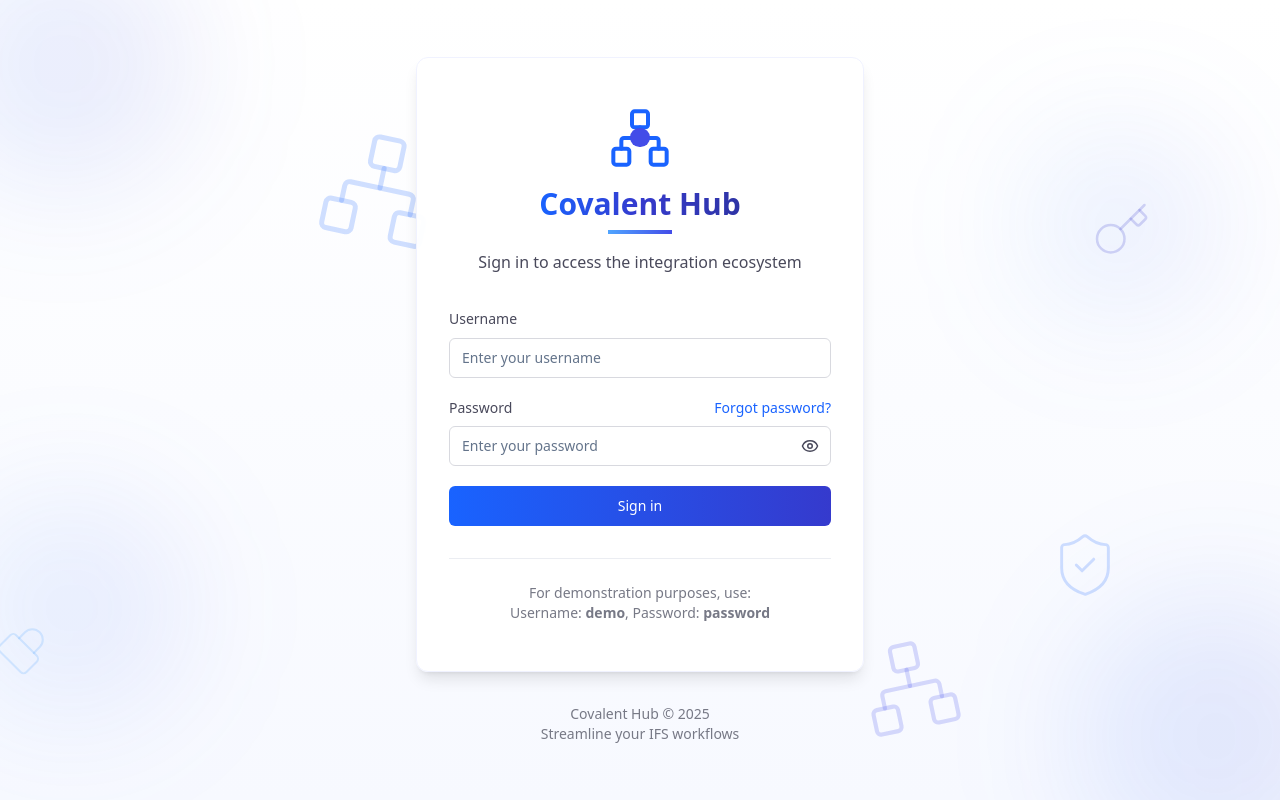
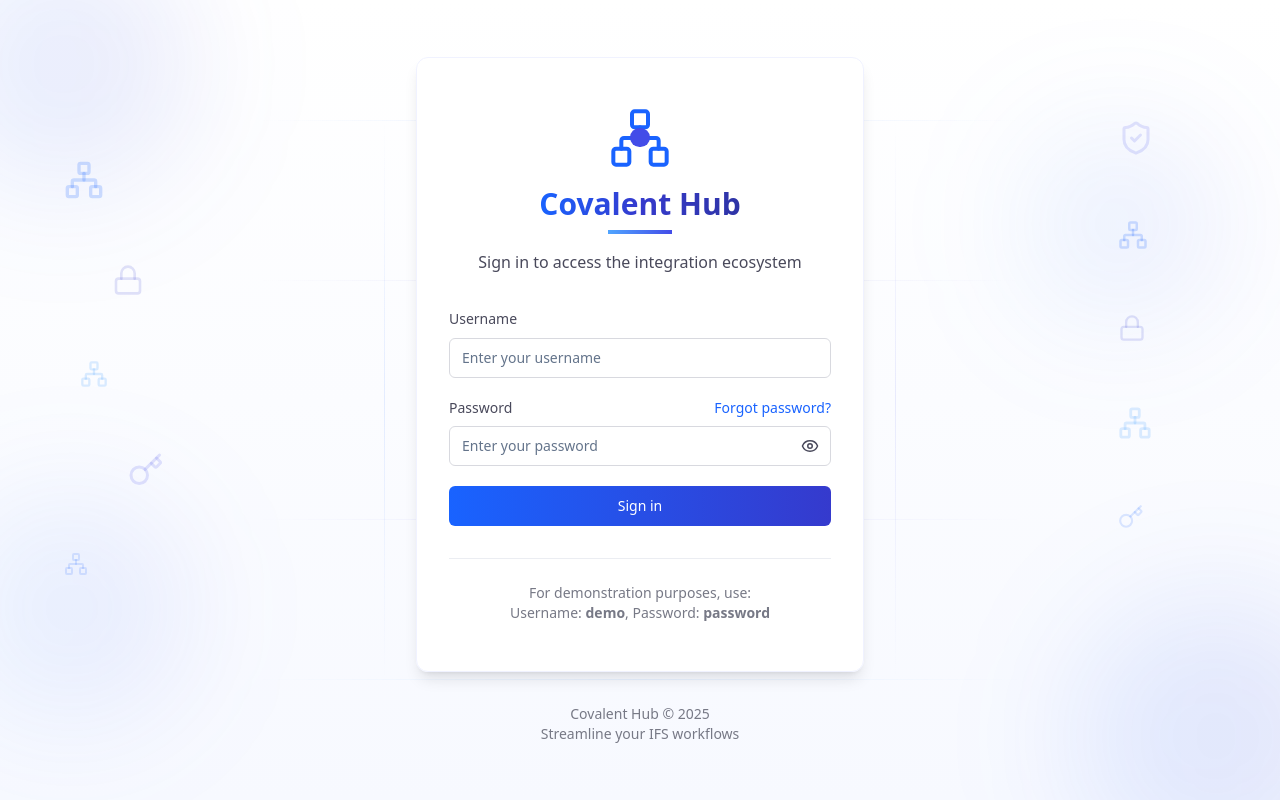
Before and after one commit to charanar/whimsical-workflow-wizard, a React (Vite) app: page /login in a window 1280 px wide. Built offline with nearby package versions, Linux system fonts and the light colour scheme.

Commit message:
Refactor decorative vector elements
The decorative vector elements on the login page were refactored.

```diff
--- a/src/pages/Login.tsx
+++ b/src/pages/Login.tsx
@@ -50,27 +50,41 @@ const Login = () => {
     <div className="min-h-screen flex flex-col items-center justify-center bg-gradient-to-b from-white to-[#f7f9ff]">
       {/* Decorative vector elements */}
       <div className="fixed top-0 left-0 w-full h-full overflow-hidden pointer-events-none z-0">
+        {/* Background gradient orbs */}
         <div className="absolute -left-16 -top-16 w-64 h-64 rounded-full bg-gradient-to-r from-[#1963ff]/10 to-[#353acd]/10 blur-3xl" />
         <div className="absolute right-16 top-32 w-48 h-48 rounded-full bg-gradient-to-r from-[#50a5ff]/10 to-[#434ce8]/10 blur-3xl" />
         <div className="absolute bottom-20 -left-10 w-56 h-56 rounded-full bg-gradient-to-r from-[#50a5ff]/10 to-[#434ce8]/10 blur-3xl" />
         <div className="absolute -right-20 -bottom-20 w-72 h-72 rounded-full bg-gradient-to-r from-[#1963ff]/10 to-[#353acd]/10 blur-3xl" />
 
-        {/* Vector decorations - network nodes */}
-        <div className="absolute top-32 left-1/4 text-[#1963ff]/20 transform rotate-12">
-          <Network size={120} strokeWidth={1} />
+        {/* Integration pattern - left side */}
+        <div className="absolute left-[5%] top-[20%] flex flex-col gap-16">
+          <Network size={40} className="text-[#1963ff]/20" />
+          <Lock size={32} className="text-[#353acd]/15 ml-12" />
+          <Network size={28} className="text-[#50a5ff]/20 ml-4" />
+          <Key size={36} className="text-[#434ce8]/15 ml-16" />
+          <Network size={24} className="text-[#1963ff]/15" />
         </div>
-        <div className="absolute bottom-16 right-1/4 text-[#434ce8]/20 transform -rotate-12">
-          <Network size={100} strokeWidth={1} />
+
+        {/* Integration pattern - right side */}
+        <div className="absolute right-[5%] top-[15%] flex flex-col gap-16">
+          <ShieldCheck size={36} className="text-[#434ce8]/15" />
+          <Network size={30} className="text-[#1963ff]/20 mr-12" />
+          <Lock size={28} className="text-[#353acd]/15 mr-4" />
+          <Network size={34} className="text-[#50a5ff]/20 mr-16" />
+          <Key size={26} className="text-[#1963ff]/15" />
         </div>
-        <div className="absolute bottom-32 left-1/5 text-[#50a5ff]/20 transform rotate-45">
-          <Lock size={50} strokeWidth={1} />
-        </div>
-        <div className="absolute top-1/4 right-32 text-[#353acd]/20 transform -rotate-15">
-          <Key size={60} strokeWidth={1} />
-        </div>
-        <div className="absolute bottom-1/4 right-40 text-[#1963ff]/20 transform rotate-30">
-          <ShieldCheck size={70} strokeWidth={1} />
-        </div>
+
+        {/* Horizontal connector lines - top */}
+        <div className="absolute top-[15%] left-[20%] w-[60%] h-px bg-gradient-to-r from-transparent via-[#1963ff]/10 to-transparent" />
+        <div className="absolute top-[35%] left-[20%] w-[60%] h-px bg-gradient-to-r from-transparent via-[#353acd]/10 to-transparent" />
+
+        {/* Horizontal connector lines - bottom */}
+        <div className="absolute bottom-[35%] left-[20%] w-[60%] h-px bg-gradient-to-r from-transparent via-[#434ce8]/10 to-transparent" />
+        <div className="absolute bottom-[15%] left-[20%] w-[60%] h-px bg-gradient-to-r from-transparent via-[#50a5ff]/10 to-transparent" />
+
+        {/* Vertical connector lines */}
+        <div className="absolute top-[15%] left-[30%] w-px h-[70%] bg-gradient-to-b from-transparent via-[#1963ff]/10 to-transparent" />
+        <div className="absolute top-[15%] right-[30%] w-px h-[70%] bg-gradient-to-b from-transparent via-[#434ce8]/10 to-transparent" />
       </div>
 
       <div className="w-full max-w-md px-8 py-12 bg-white/90 backdrop-blur-md rounded-xl shadow-lg relative z-10 border border-[#f0f2ff]">
```
